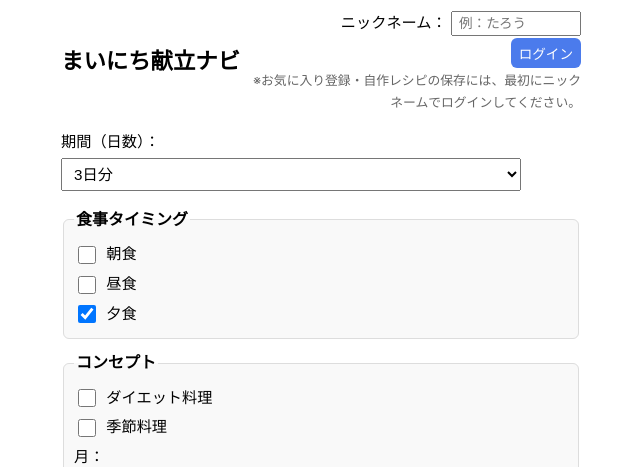
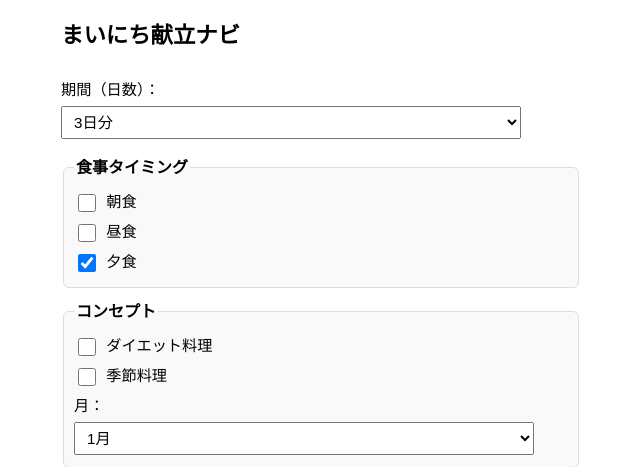
Before and after one commit to tkgorira/auto_menu, a Flask app: page / in a window 1280 px wide. Shown: the top 467 px of the page, without its empty margins (319-959 px from the left). Run offline with Flask 3, Linux system fonts and the light colour scheme; data comes from the database, SQL or seed files in the repository.

Commit message:
Anonymous favorites + recipe import script

```diff
--- a/app.py
+++ b/app.py
@@ -2,6 +2,7 @@ import json
 import random
 import sqlite3
 import os
+import uuid
 
 from flask import (
     Flask,
@@ -37,6 +38,52 @@ def close_db(exc):
     db = g.pop("db", None)
     if db is not None:
         db.close()
+
+
+# ===================== 匿名ユーザー管理 =====================
+def ensure_anonymous_user():
+    """
+    ログイン機能を廃止し、端末(ブラウザ)ごとに1つの匿名ユーザーを自動発行して使う。
+    - 初回アクセス時: users に anon-xxxx ユーザーを作成
+    - 以降: session['user_id'] を使って favorites などに紐付け
+    """
+    if "user_id" in session:
+        return  # すでに何らかのユーザーが紐付いている
+
+    db = get_db()
+
+    # すでに anonymous_id をセッションに持っていたらそれを使う
+    anon_id = session.get("anonymous_id")
+    if anon_id:
+        cur = db.execute(
+            "SELECT id, nickname FROM users WHERE nickname = ?",
+            (anon_id,),
+        )
+        row = cur.fetchone()
+        if row:
+            session["user_id"] = row["id"]
+            # 表示用としては使わないので空を入れておく
+            session["nickname"] = ""
+            return
+
+    # なければ新規 anonymous ユーザーを作る
+    anon_id = "anon-" + uuid.uuid4().hex[:16]
+    db.execute(
+        "INSERT INTO users (nickname) VALUES (?)",
+        (anon_id,),
+    )
+    db.commit()
+
+    cur = db.execute(
+        "SELECT id FROM users WHERE nickname = ?",
+        (anon_id,),
+    )
+    row = cur.fetchone()
+
+    session["anonymous_id"] = anon_id
+    session["user_id"] = row["id"]
+    # ニックネームはもう表示に使わないので空
+    session["nickname"] = ""
 
 
 # ===================== 栄養関連 =====================
@@ -76,6 +123,7 @@ def load_user_recipes(user_id):
     """
     user_recipes テーブルからログインユーザーのレシピを読み込み、
     recipes.json と同じ形の dict に変換して返す。
+    （匿名ユーザーも user_id を持っているので同じ仕組み）
     """
     db = get_db()
     cur = db.execute(
@@ -95,7 +143,7 @@ def load_user_recipes(user_id):
             "name": row["name"],
             "meal_type": meal_type,
             "role": row["role"],
-            "tags": [],  # 必要なら row["tags"] を分割して入れる
+            "tags": [],
             "months": months,
             "ingredients": ingredients,
             "allergy_flags": allergy_flags,
@@ -105,7 +153,6 @@ def load_user_recipes(user_id):
                 "fat": row["fat"] or 0,
                 "carbs": row["carbs"] or 0,
             },
-            # 自作レシピ側に cook_time_min 列を追加している前提
             "cook_time_min": row["cook_time_min"] if "cook_time_min" in row.keys() else 0,
         }
         result.append(recipe)
@@ -139,63 +186,15 @@ def is_soup_recipe(r):
     return "スープ" in tags
 
 
-# ===================== ログイン関連 =====================
-@app.route("/login", methods=["POST"])
-def login():
-    """
-    ニックネームを使った簡易ログイン。
-    users テーブルに存在しなければ INSERT。
-    """
-    nickname = request.form.get("nickname", "").strip()
-    if not nickname:
-        flash("ニックネームを入力してください。")
-        return redirect(url_for("index"))
-
-    db = get_db()
-    # 既存ユーザーを検索
-    cur = db.execute(
-        "SELECT id FROM users WHERE nickname = ?",
-        (nickname,),
-    )
-    row = cur.fetchone()
-
-    if row is None:
-        # なければ新規作成
-        db.execute(
-            "INSERT INTO users (nickname) VALUES (?)",
-            (nickname,),
-        )
-        db.commit()
-        cur = db.execute(
-            "SELECT id FROM users WHERE nickname = ?",
-            (nickname,),
-        )
-        row = cur.fetchone()
-
-    session.clear()
-    session["user_id"] = row["id"]
-    session["nickname"] = nickname
-
-    return redirect(url_for("index"))
-
-
-@app.route("/logout")
-def logout():
-    session.clear()
-    return redirect(url_for("index"))
-
-
 # ===================== お気に入り機能 =====================
 @app.route("/favorite/add", methods=["POST"])
 def favorite_add():
     """
     結果画面からお気に入りに追加。
     favorites テーブルに (user_id, recipe_id) を INSERT OR IGNORE。
+    匿名ユーザーでも利用可能。
     """
-    if "user_id" not in session:
-        flash("お気に入り機能を使うには、ニックネームでログインしてください。")
-        return redirect(url_for("index"))
-
+    ensure_anonymous_user()
     user_id = session["user_id"]
     recipe_id = request.form.get("recipe_id")
 
@@ -203,7 +202,6 @@ def favorite_add():
         flash("レシピIDが指定されていません。")
         return redirect(url_for("index"))
 
-    # INTEGER として扱う
     try:
         recipe_id_int = int(recipe_id)
     except ValueError:
@@ -218,21 +216,18 @@ def favorite_add():
     db.commit()
 
     flash("お気に入りに追加しました。")
-    # シンプルにトップへ戻る
     return redirect(url_for("index"))
 
 
 @app.route("/favorite/list")
 def favorite_list():
     """
-    ログイン中ユーザーの favorites から recipe_id を取得し、
+    現在の端末（ブラウザ）に紐づくユーザーの favorites から recipe_id を取得し、
     recipes.json + 自作レシピから対応レシピを抽出して表示。
     """
-    if "user_id" not in session:
-        flash("お気に入り機能を使うには、ニックネームでログインしてください。")
-        return redirect(url_for("index"))
+    ensure_anonymous_user()
+    user_id = session["user_id"]
 
-    user_id = session["user_id"]
     db = get_db()
     cur = db.execute(
         "SELECT recipe_id FROM favorites WHERE user_id = ?",
@@ -260,7 +255,7 @@ def favorite_list():
     return render_template(
         "favorites.html",
         recipes=favorite_recipes,
-        nickname=session.get("nickname"),
+        nickname=None,  # もう表示しない
     )
 
 
@@ -268,11 +263,9 @@ def favorite_list():
 def favorite_delete():
     """
     お気に入り一覧から削除。
+    匿名ユーザーでも利用可能。
     """
-    if "user_id" not in session:
-        flash("お気に入り機能を使うには、ニックネームでログインしてください。")
-        return redirect(url_for("favorite_list"))
-
+    ensure_anonymous_user()
     user_id = session["user_id"]
     recipe_id = request.form.get("recipe_id")
 
@@ -300,15 +293,14 @@ def favorite_delete():
 # ===================== 自作レシピ登録 =====================
 @app.route("/recipe/new", methods=["GET", "POST"])
 def recipe_new():
-    if "user_id" not in session:
-        flash("レシピを登録するには、ニックネームでログインしてください。")
-        return redirect(url_for("index"))
+    # 自作レシピも、匿名ユーザーごとに紐付ける
+    ensure_anonymous_user()
 
     if request.method == "POST":
         user_id = session["user_id"]
 
         name = request.form.get("name", "").strip()
-        meal_types = request.form.getlist("meal_type")  # ["breakfast", "dinner"] など
+        meal_types = request.form.getlist("meal_type")
         role = request.form.get("role", "main")
         ingredients = request.form.get("ingredients", "").strip()
         months_raw = request.form.get("months", "").strip()
@@ -372,21 +364,24 @@ def recipe_new():
 
     return render_template(
         "recipe_new.html",
-        nickname=session.get("nickname"),
+        nickname=None,
     )
 
 
 # ===================== 画面ルート =====================
 @app.route("/")
 def index():
+    ensure_anonymous_user()
     return render_template(
         "index.html",
-        nickname=session.get("nickname"),
+        nickname=None,
     )
 
 
 @app.route("/generate", methods=["POST"])
 def generate():
+    ensure_anonymous_user()
+
     # フォームから値を取得
     meal_types = request.form.getlist("meal_types")
     diet = request.form.get("diet")
@@ -414,12 +409,9 @@ def generate():
         data = json.load(f)
     json_recipes = data.get("recipes", [])
 
-    # 自作レシピ
-    if "user_id" in session:
-        user_recipes = load_user_recipes(session["user_id"])
-        all_recipes = json_recipes + user_recipes
-    else:
-        all_recipes = json_recipes
+    # 匿名ユーザーの自作レシピも含める
+    user_recipes = load_user_recipes(session["user_id"])
+    all_recipes = json_recipes + user_recipes
 
     target_meal_types = meal_types or ["dinner"]
 
@@ -484,20 +476,17 @@ def generate():
             ings = r.get("ingredients", [])
             return sum(1 for h in have_ingredients if h in ings)
 
-        # 冷蔵庫食材を1つ以上含むレシピだけ抽出
         with_ingredients = [
             r for r in filtered_recipes
             if match_score(r) > 0
         ]
 
         if with_ingredients:
-            # マッチ数が多い順にソート
             filtered_recipes = sorted(
                 with_ingredients,
                 key=match_score,
                 reverse=True,
             )
-        # マッチするレシピが1つもない場合は、filtered_recipes はそのまま（フォールバック）
 
     # 4.6 手軽メニューの優先
     if easy_level == "easy":
@@ -521,7 +510,6 @@ def generate():
         MAX_BREAKFAST_KCAL = 300.0
 
         def is_ok_breakfast(r):
-            # 朝食かつメインだけを対象
             if "breakfast" not in r.get("meal_type", []):
                 return True
             if r.get("role", "main") != "main":
@@ -550,10 +538,8 @@ def generate():
             if mt in r.get("meal_type", [])
         ]
 
-        # 共通：メインは role="main"
         mains = [r for r in mt_recipes if r.get("role", "main") == "main"]
 
-        # 夕食だけ「副菜＋スープ」を分ける
         if mt == "dinner":
             soups = [r for r in mt_recipes if is_soup_recipe(r)]
             sides = [
@@ -561,7 +547,6 @@ def generate():
                 if r.get("role", "main") == "side" and not is_soup_recipe(r)
             ]
         else:
-            # 朝・昼はこれまで通り「副菜のみ」
             soups = []
             sides = [r for r in mt_recipes if r.get("role", "main") == "side"]
 
@@ -569,13 +554,8 @@ def generate():
 
         if mains and (sides or mt != "dinner"):
             for day_index in range(days):
-                # メインは必ず1品
                 main = random.choice(mains)
-
-                # 副菜
                 side = random.choice(sides) if sides else None
-
-                # スープ（夕食かつ soups があれば1品）
                 soup = random.choice(soups) if (mt == "dinner" and soups) else None
 
                 day_menu = [main]
@@ -587,7 +567,6 @@ def generate():
                 day_menus.append(day_menu)
                 day_recipes[day_index].extend(day_menu)
         else:
-            # メインが無いなど、組めない場合
             for day_index in range(days):
                 day_menus.append([])
 
@@ -625,7 +604,7 @@ def generate():
         shopping_list=shopping_list,
         daily_nutrition=daily_nutrition,
         nutrition_labels=nutrition_labels,
-        nickname=session.get("nickname"),
+        nickname=None,
         easy_level=easy_level,
         have_ingredients=have_ingredients,
     )
--- a/templates/index.html
+++ b/templates/index.html
@@ -103,20 +103,7 @@
             font-size: 0.85rem;
             text-align: right;
         }
-        .login-area form {
-            display: inline-block;
-            margin: 0;
-        }
-        .login-area input[type="text"] {
-            width: 130px;
-            padding: 3px 6px;
-            font-size: 0.85rem;
-        }
-        .login-area button {
-            padding: 5px 8px;
-            font-size: 0.85rem;
-            width: auto;
-        }
+
         .link-button {
             display: inline-block;
             padding: 4px 8px;
@@ -132,11 +119,6 @@
             color: #c00;
             font-size: 0.85rem;
             margin-bottom: 4px;
-        }
-        .nickname-note {
-            font-size: 0.8rem;
-            color: #666;
-            margin-top: 2px;
         }
 
         /* 画面下部固定の2ボタンバー */
@@ -206,32 +188,6 @@
                 {% endfor %}
               {% endif %}
             {% endwith %}
-
-            {% if nickname %}
-                <div>ログイン中: {{ nickname }}</div>
-                <div class="nickname-note">
-                    ※お気に入り登録・自作レシピの保存ができます。
-                </div>
-                <div style="margin-top:4px;">
-                    <form method="GET" action="{{ url_for('favorite_list') }}" style="display:inline;">
-                        <button type="submit" class="link-button">お気に入り一覧</button>
-                    </form>
-                    <form method="GET" action="{{ url_for('logout') }}" style="display:inline; margin-left:4px;">
-                        <button type="submit" class="link-button">ログアウト</button>
-                    </form>
-                </div>
-            {% else %}
-                <form method="POST" action="{{ url_for('login') }}">
-                    <label style="margin-bottom:2px;">
-                        ニックネーム：
-                        <input type="text" name="nickname" placeholder="例：たろう" required>
-                    </label>
-                    <button type="submit">ログイン</button>
-                </form>
-                <div class="nickname-note">
-                    ※お気に入り登録・自作レシピの保存には、最初にニックネームでログインしてください。
-                </div>
-            {% endif %}
         </div>
     </div>
 
@@ -352,8 +308,7 @@
       }
     </script>
 
-    {% if nickname %}
-      <div class="fixed-fab-bar">
+    <div class="fixed-fab-bar">
         <a href="{{ url_for('favorite_list') }}" class="fixed-fab-button">
           ★ お気に入り一覧
         </a>
@@ -361,7 +316,6 @@
                 onclick="document.getElementById('generate-form').submit();">
           献立を作成する
         </button>
-      </div>
-    {% endif %}
+    </div>
 </body>
 </html>
```
Also changed, not shown: templates/favorites.html (+2 -8 lines), templates/result.html (+0 -24 lines).
